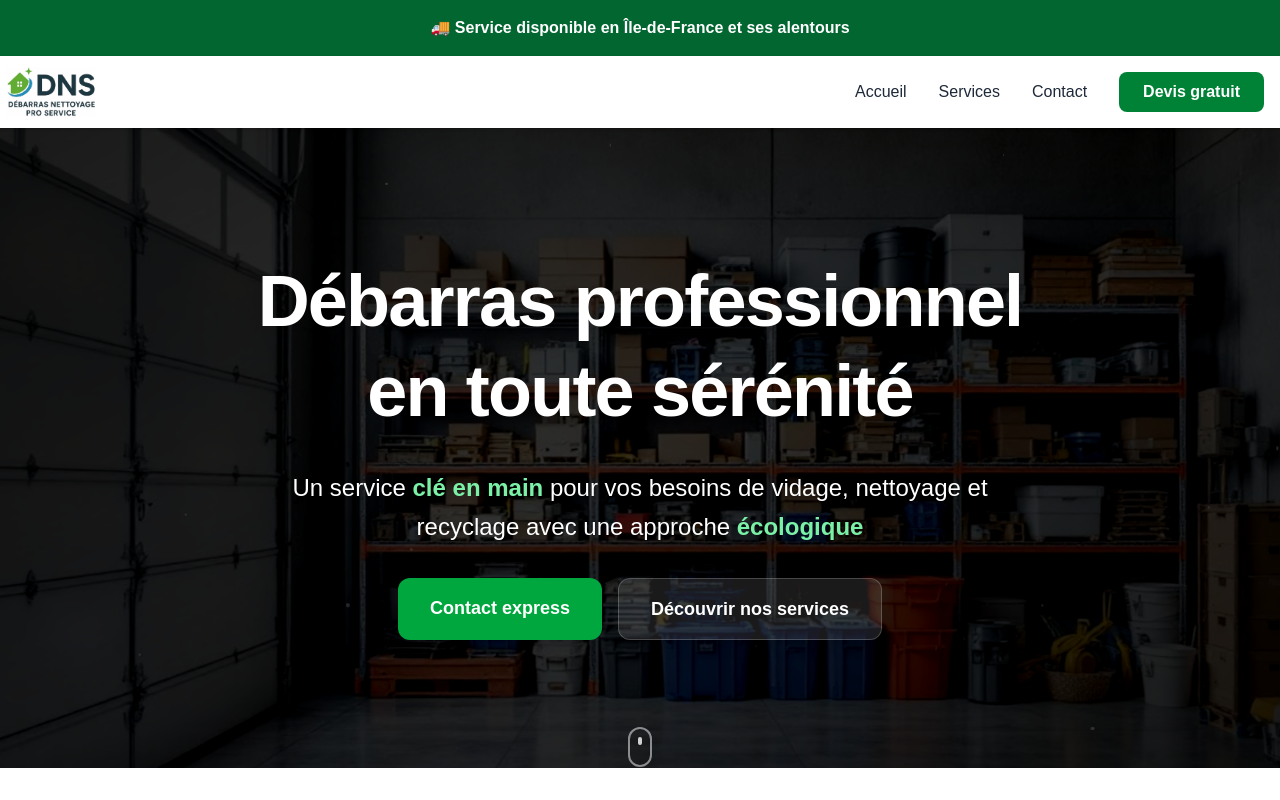
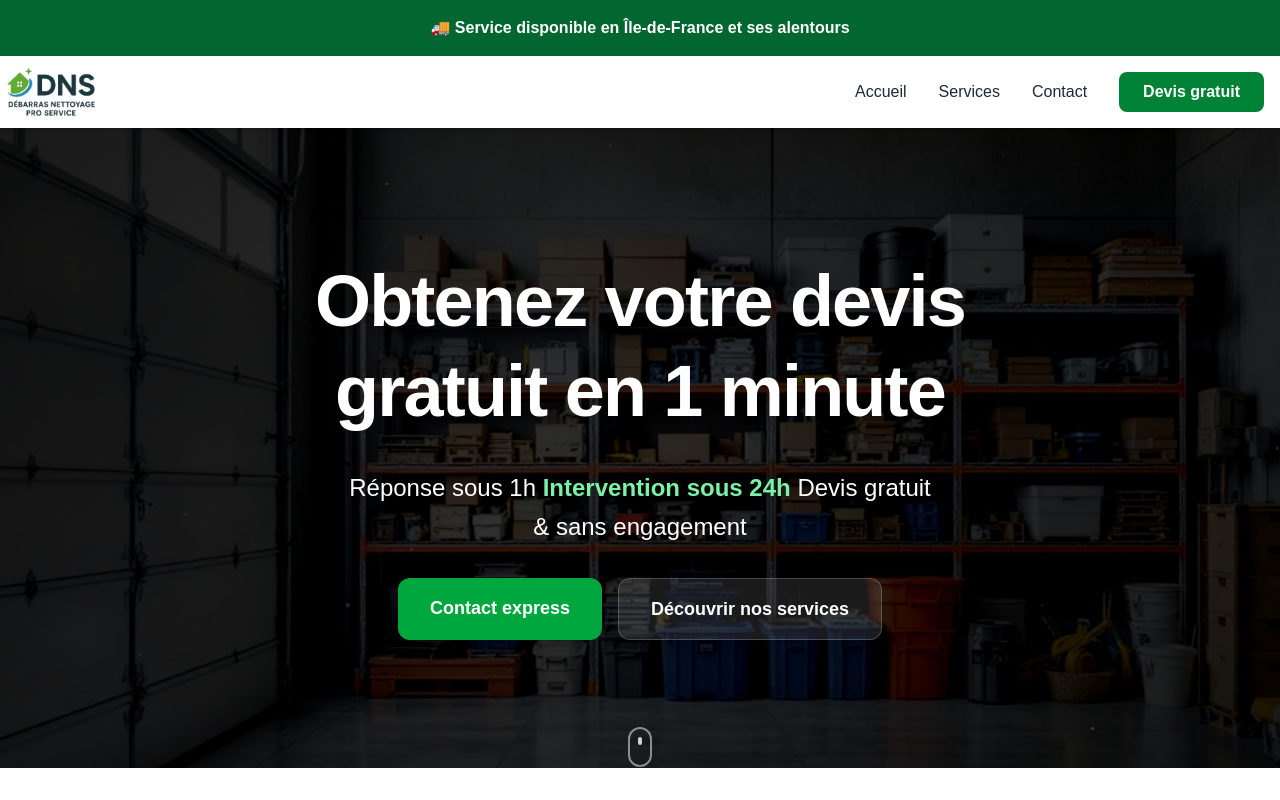
Before and after one commit to DARIOO33/my-project, a Next.js app: page / in a window 1280 px wide. Shown: the top 800 px of the page. Built offline with nearby package versions, Linux system fonts and the light colour scheme.

Commit message:
small update

```diff
--- a/src/app/page.js
+++ b/src/app/page.js
@@ -133,20 +133,20 @@ export default function Home() {
           <div className="space-y-8">
             <h1 className="text-4xl md:text-6xl lg:text-7xl font-bold leading-tight tracking-tight">
               <span className="inline-block animate-fadeInUp delay-100">
-                Débarras professionnel
+                Obtenez votre devis
               </span>
               <br className="hidden md:block" />
               <span className="inline-block animate-fadeInUp delay-200">
-                en toute sérénité
+                gratuit en 1 minute
               </span>
             </h1>
 
             <p className="text-xl md:text-2xl max-w-3xl mx-auto leading-relaxed animate-fadeInUp delay-300">
-              Un service{" "}
-              <span className="font-semibold text-green-300">clé en main</span>{" "}
-              pour vos besoins de vidage, nettoyage et recyclage avec une
-              approche{" "}
-              <span className="font-semibold text-green-300">écologique</span>
+              Réponse sous 1h {" "}
+              <span className="font-semibold text-green-300">
+                Intervention sous 24h
+              </span>{" "}
+              Devis gratuit & sans engagement{" "}
             </p>
 
             <div className="flex flex-col sm:flex-row gap-4 justify-center animate-fadeInUp delay-400">
@@ -293,7 +293,9 @@ export default function Home() {
                 ></div>
                 <div className="relative z-10 p-8 h-full flex flex-col">
                   <div className={`${service.color} mb-6`}>{service.icon}</div>
-                  <h3 className="text-2xl font-bold mb-3 text-black">{service.title}</h3>
+                  <h3 className="text-2xl font-bold mb-3 text-black">
+                    {service.title}
+                  </h3>
                   <p className="text-gray-600 mb-6">{service.description}</p>
 
                   <ul className="space-y-3 mb-8 flex-grow">
@@ -377,7 +379,9 @@ export default function Home() {
           <div className="grid md:grid-cols-3 gap-8">
             <div className="bg-white p-8 rounded-xl shadow-sm border border-gray-100">
               <div className="text-green-600 text-3xl mb-4 ">✓</div>
-              <h3 className="text-xl font-bold mb-3 text-black">Transparence</h3>
+              <h3 className="text-xl font-bold mb-3 text-black">
+                Transparence
+              </h3>
               <p className="text-gray-600">
                 Devis gratuit sans engagement avec tarification claire avant
                 toute intervention
@@ -401,8 +405,6 @@ export default function Home() {
           </div>
         </div>
       </section>
-
-
 
       {/* Pricing FAQ Section */}
       <section className="py-20 bg-gray-50">
```
